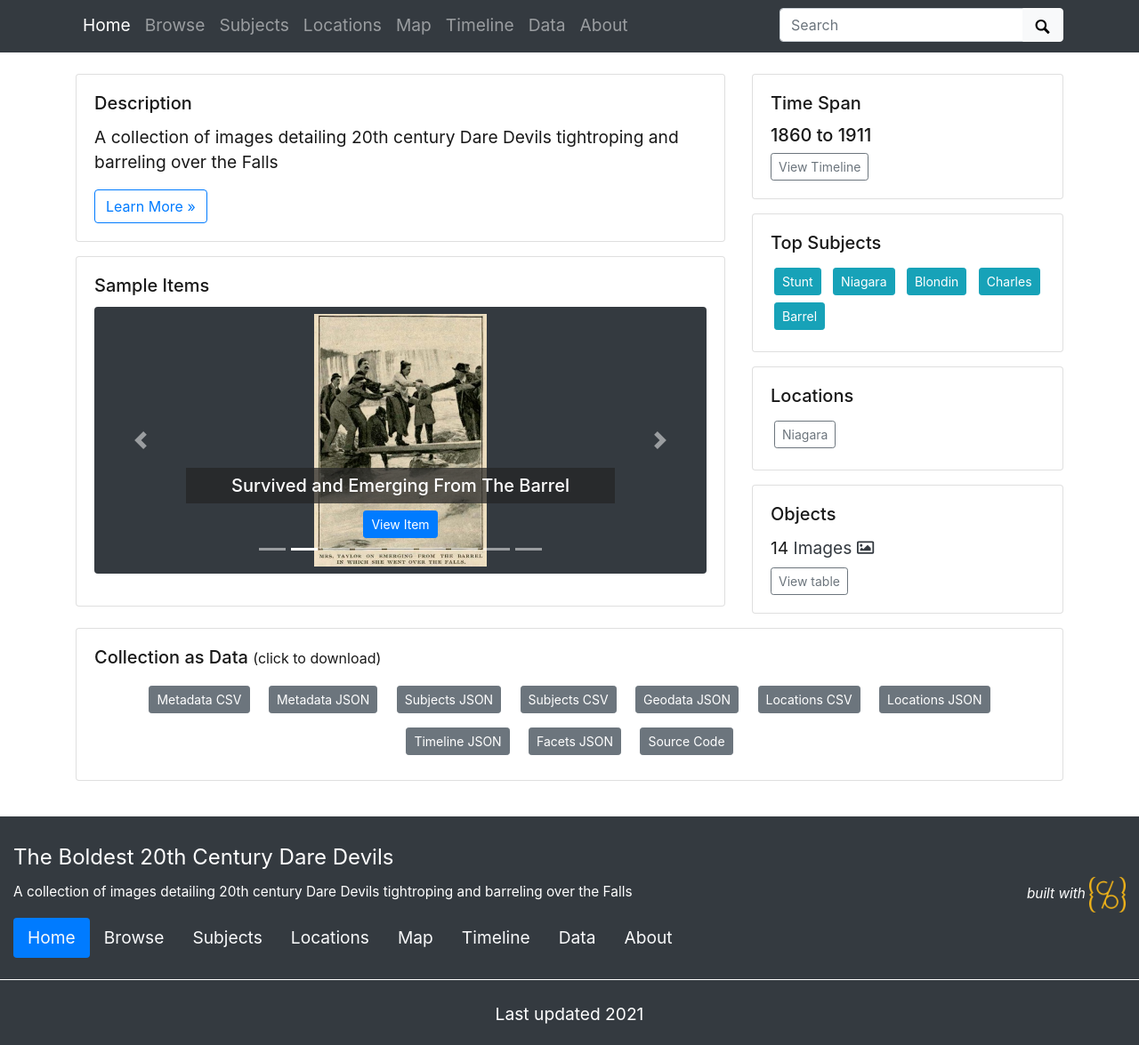
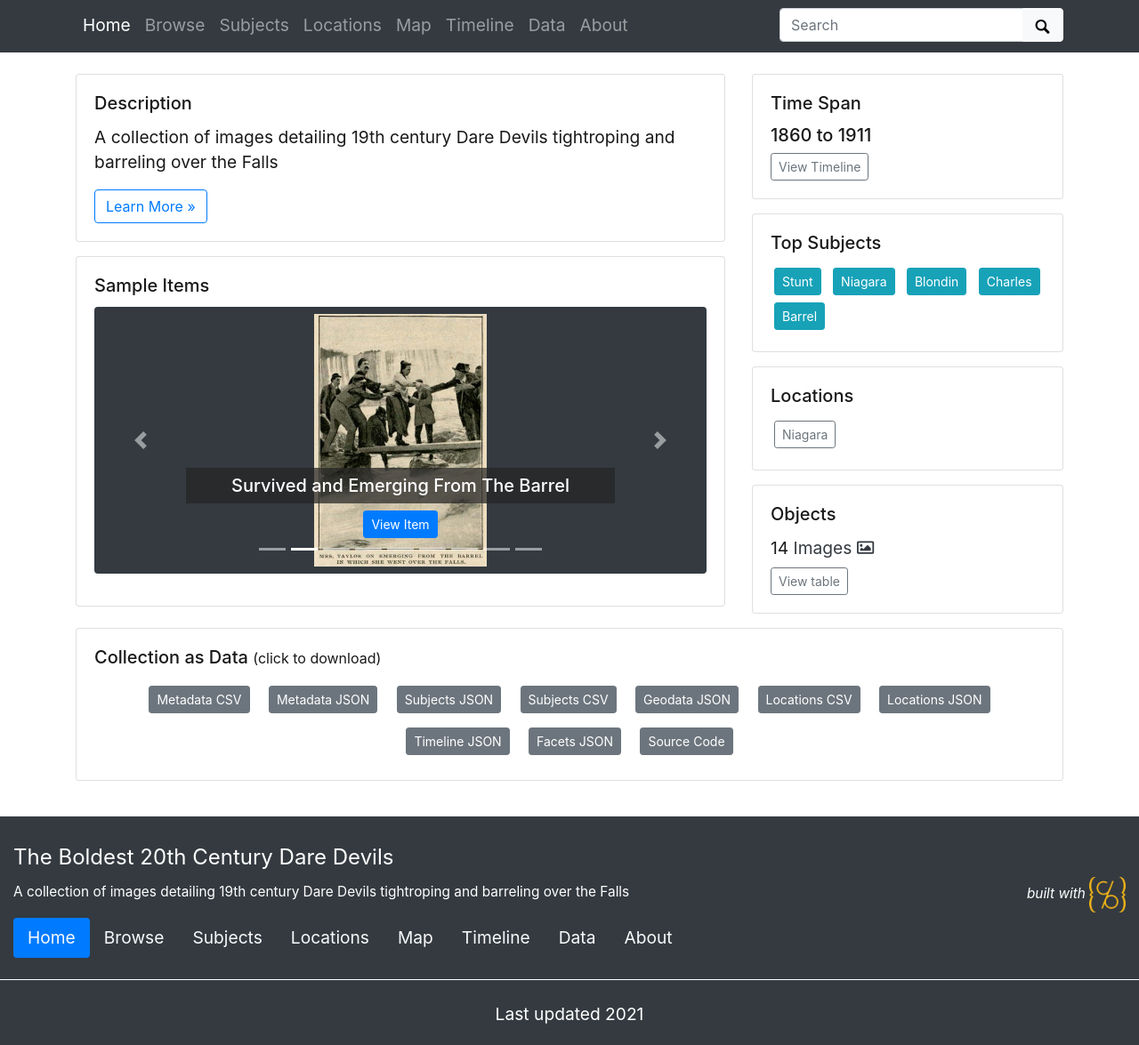
Before and after one commit to LuanaAmatuzio/The-Boldest-20th-Century-Dare-Devils, a Jekyll site: the page built from index.md, in a window 1280 px wide. Shown: the part 343-1518 px from the top of the page at 89% size. Built offline with Jekyll 4.4.1, drawn with Linux system fonts in a browser that asks for light colours.

Commit message:
Update _config.yml

```diff
--- a/_config.yml
+++ b/_config.yml
@@ -12,9 +12,9 @@
 url: https://luanaamatuzio.github.io
 # baseurl is path to location on the domain if necessary e.g. /digital/hjccc
 # on GitHub Pages it is your github repository's name prefixed with a /
-baseurl: /The-Boldest-20th-Century-Dare-Devils
+baseurl: /The-Boldest-19th-Century-Dare-Devils
 # location of code, the full url to your github repository
-source-code: https://github.com/luanaamatuzio/The-Boldest-20th-Century-Dare-Devils
+source-code: https://github.com/luanaamatuzio/The-Boldest-19th-Century-Dare-Devils
 
 ##########
 # SITE SETTINGS
@@ -25,7 +25,7 @@
 tagline: Annie Edson Taylor / Henry Bellini / Charles Blondin
 # description appears in meta tags and other locations
 # this description might appear in search result lists, keep around 160 characters max
-description: A collection of images detailing 20th century Dare Devils tightroping and barreling over the Falls
+description: A collection of images detailing 19th century Dare Devils tightroping and barreling over the Falls
 # creator of the digital collection, to appear in meta tags; we typically use our GitHub usernames but feel free to just use your name
 author: luanaamatuzio
 
```
